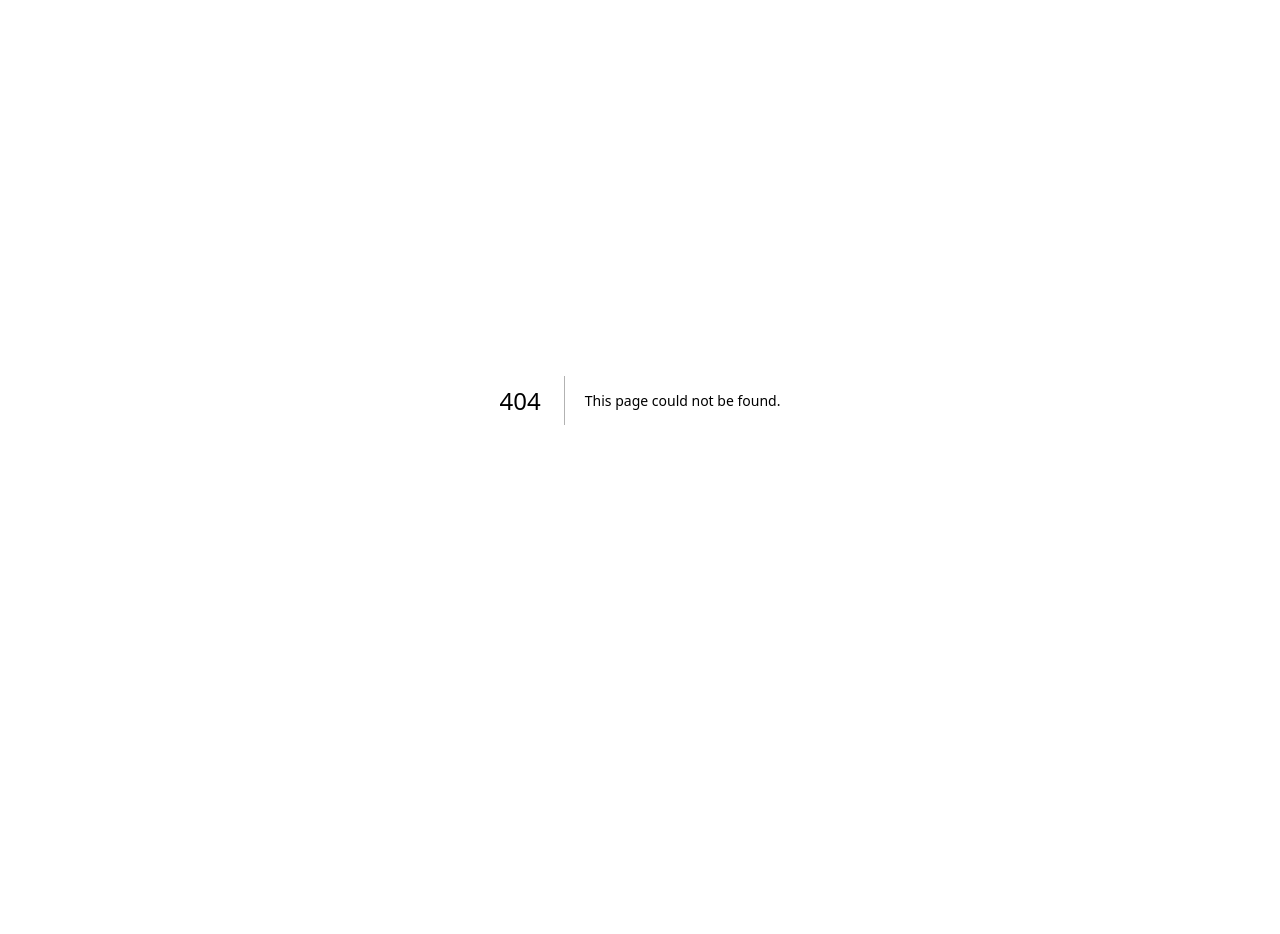
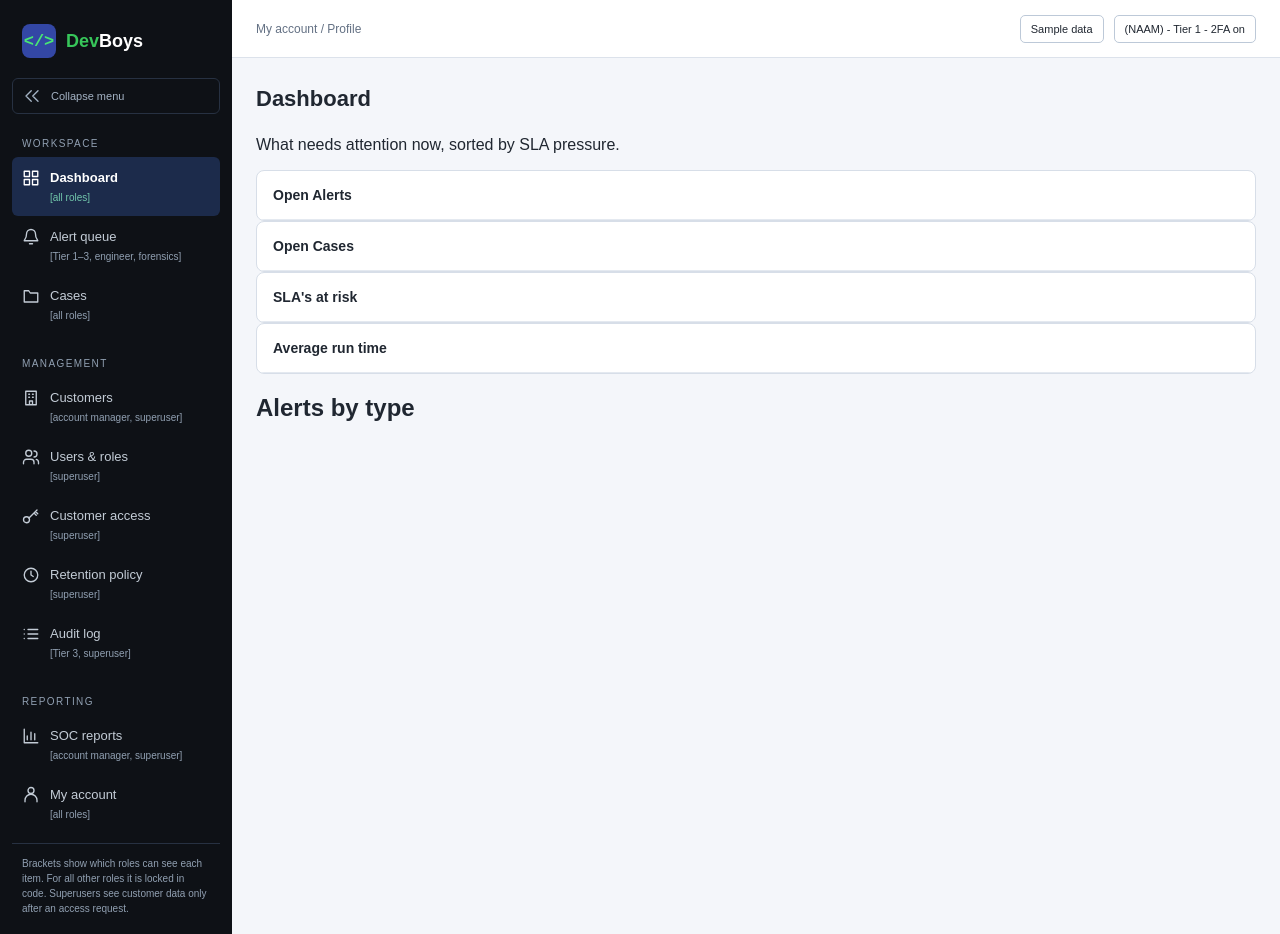
Before and after one commit to TheDevBoys/SOCproject, a Next.js app in the folder frontend/: page /dashboard in a window 1280 px wide. Before the commit this address had no page. Before the commit the page ends 800 px from the top, so only its background shows below. Built offline with nearby package versions, Linux system fonts and the light colour scheme.

Commit message:
Dashboard (#4)
* tussendoor commit

* tussendoor commit (nog niet af)

* Update page.tsx

```diff
--- /dev/null
+++ b/frontend/app/dashboard/layout.tsx
@@ -0,0 +1,25 @@
+'use client'
+
+import { useState, type ReactNode } from 'react'
+import Link from 'next/link'
+import { usePathname } from 'next/navigation'
+import Sidebar from '../../src/components/layout/Sidebar'
+import styles from '../account/page.module.css'
+import PageTopbar from '../../src/components/layout/PageTopbar'
+
+export default function AccountLayout({ children }: { children: ReactNode }) {
+  const [collapsed, setCollapsed] = useState(false)
+  const isSecurity = usePathname() === '/account/security'
+
+  return (
+    <div className={[styles.shell, collapsed && styles.collapsedShell].filter(Boolean).join(' ')}>
+      <Sidebar collapsed={collapsed} onToggle={() => setCollapsed(value => !value)} />
+      <div className={styles.workspace}>
+        <PageTopbar title={`My account / ${isSecurity ? 'Security' : 'Profile'}`} userName="(NAAM)" userRole="Tier 1" twoFactorEnabled={true} sampleData={true} />
+        <main className={styles.main}>
+          {children}
+        </main>
+      </div>
+    </div>
+  )
+}
--- /dev/null
+++ b/frontend/app/dashboard/page.tsx
@@ -0,0 +1,40 @@
+import styles from '../account/page.module.css'
+
+export const metadata = {
+  title: 'Sign in | DevBoys',
+}
+
+export default function HomePage() {
+  return (
+    <div className={styles.dashboardShell}>
+      <div className={styles.dashboardContent}>
+        <h1 className={styles.title}>Dashboard</h1>
+        <p className={styles.description}>What needs attention now, sorted by SLA pressure. </p>
+      <div className={styles.dashboardCards}>
+        <div className={styles.card}>
+          <h2>Open Alerts</h2>
+        </div>
+
+        <div className={styles.card}>
+          <h2>Open Cases</h2>
+
+        </div>
+
+        <div className={styles.card}>
+          <h2>SLA's at risk</h2>
+        </div>
+
+        <div className={styles.card}>
+          <h2>Average run time</h2>
+        </div>
+
+      </div>
+        <div className={styles.dashboardCharts}>
+          <div className={styles.chart}>
+            <h2>Alerts by type</h2>
+          </div>
+      </div>
+      </div>
+    </div>
+  );
+}
--- a/frontend/package.json
+++ b/frontend/package.json
@@ -8,9 +8,11 @@
     "start": "next start"
   },
   "dependencies": {
+    "@tailwindcss/vite": "^4.3.4",
     "next": "^16.4.3",
     "react": "^19.3.1",
-    "react-dom": "^19.3.1"
+    "react-dom": "^19.3.1",
+    "tailwindcss": "^4.3.4"
   },
   "devDependencies": {
     "@types/node": "26.6.6",
--- a/frontend/src/components/auth/LoginForm.tsx
+++ b/frontend/src/components/auth/LoginForm.tsx
@@ -13,6 +13,9 @@ export default function LoginForm() {
           <TextField id="password" name="password" label="Password" type="password" autoComplete="current-password" placeholder="Password" required />
         </div>
         <Button variant="primary" className={styles.submit} type="button">Sign in</Button>
+        <button className={styles.register} type="button" >
+          No account? Register
+        </button>
         <button className={styles.forgot} type="button">
           Forgot your password?
         </button>
```
Also changed, not shown: frontend/app/page.tsx (+9 -7 lines), 1 other file (tests, documents, lock files or other folders).
